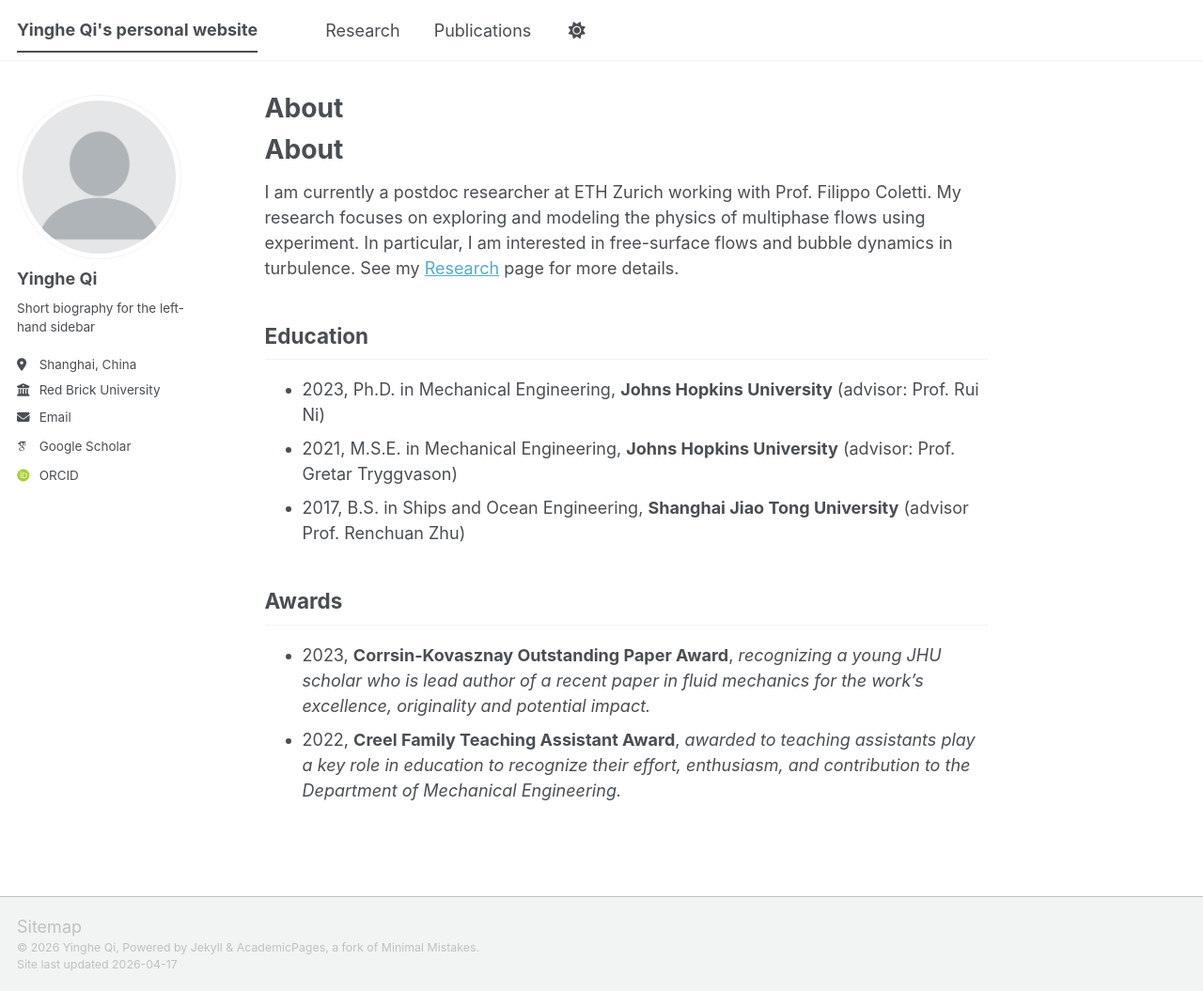
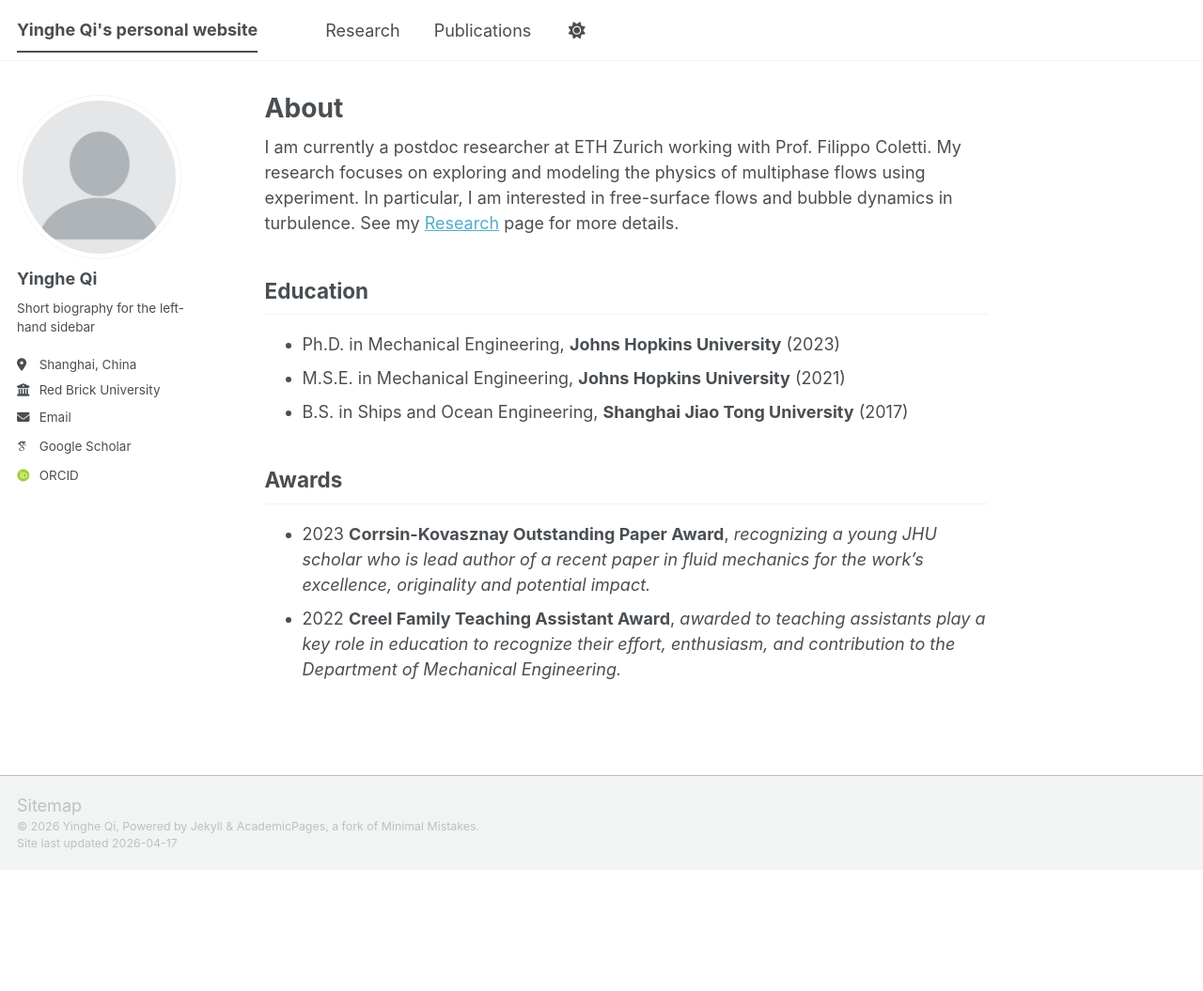
Before and after one commit to yingheqi/yingheqi.github.io, a Jekyll site: the page built from _pages/about.md, in a window 1280 px wide and 1055 px high. Shown: the whole window at 94% size. Built offline with Jekyll 4.4.1, drawn with Linux system fonts in a browser that asks for light colours; some web fonts are replaced; a script bundle is joined from its source files by our own code; library files that are not in the unit come from our copies; our own code applies the rules of GitHub Pages for plain Markdown files.

Commit message:
Update about.md

```diff
--- a/_pages/about.md
+++ b/_pages/about.md
@@ -1,20 +1,19 @@
 ---
 permalink: /
-#title: "Academic Pages is a ready-to-fork GitHub Pages template for academic personal websites"
+title: "About"
 author_profile: true
 redirect_from:
   - /about/
   - /about.html
 ---
 
-# About
 I am currently a postdoc researcher at ETH Zurich working with Prof. Filippo Coletti. My research focuses on exploring and modeling the physics of multiphase flows using experiment. In particular, I am interested in free-surface flows and bubble dynamics in turbulence. See my [Research](/research/) page for more details.
 
 ## Education
-- 2023, Ph.D. in Mechanical Engineering, **Johns Hopkins University** (advisor: Prof. Rui Ni)
-- 2021, M.S.E. in Mechanical Engineering, **Johns Hopkins University** (advisor: Prof. Gretar Tryggvason)
-- 2017, B.S. in Ships and Ocean Engineering, **Shanghai Jiao Tong University** (advisor Prof. Renchuan Zhu)
+- Ph.D. in Mechanical Engineering, **Johns Hopkins University** (2023)
+- M.S.E. in Mechanical Engineering, **Johns Hopkins University** (2021)
+- B.S. in Ships and Ocean Engineering, **Shanghai Jiao Tong University** (2017)
 
 ## Awards
-- 2023, **Corrsin-Kovasznay Outstanding Paper Award**, *recognizing a young JHU scholar who is lead author of a recent paper in fluid mechanics for the work’s excellence, originality and potential impact.*
-- 2022, **Creel Family Teaching Assistant Award**, *awarded to teaching assistants play a key role in education to recognize their effort, enthusiasm, and contribution to the Department of Mechanical Engineering.*
+- 2023 **Corrsin-Kovasznay Outstanding Paper Award**, *recognizing a young JHU scholar who is lead author of a recent paper in fluid mechanics for the work’s excellence, originality and potential impact.*
+- 2022 **Creel Family Teaching Assistant Award**, *awarded to teaching assistants play a key role in education to recognize their effort, enthusiasm, and contribution to the Department of Mechanical Engineering.*
```
